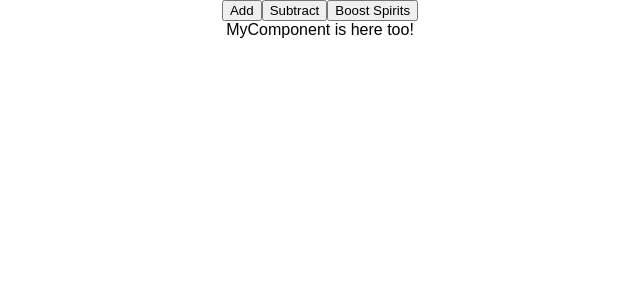
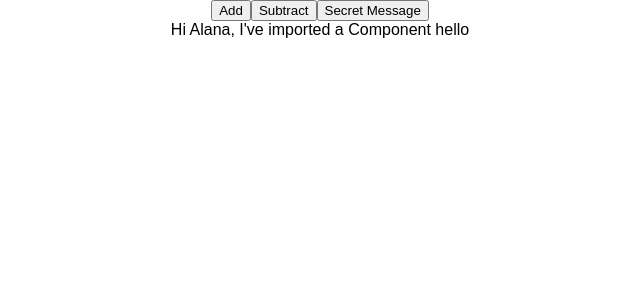
Before and after one commit to AlanaFarkas/up-and-down, a React (Create React App) app: page / in a window 1280 px wide. Shown: the top 300 px of the page, without its empty margins (320-960 px from the left). Built offline with nearby package versions, Linux system fonts and the light colour scheme.

Commit message:
adds props and renders them

```diff
--- a/src/App.js
+++ b/src/App.js
@@ -14,7 +14,7 @@ class App extends Component {
 
     this.up = this.up.bind(this);
     this.down = this.down.bind(this);
-    this.alana = this.alana.bind(this);
+    this.message = this.message.bind(this);
   }
 
   up() {
@@ -29,8 +29,8 @@ class App extends Component {
     })
   }
 
-  alana() {
-    console.log("You're gonna be ok girl");
+  message() {
+    console.log("You got this");
   }
 
   render() {
@@ -38,8 +38,8 @@ class App extends Component {
       <div className="App">
         <button onClick={this.up}>Add</button>
         <button onClick={this.down}>Subtract</button>
-        <button onClick={this.alana}>Boost Spirits</button>
-        <MyComponent />
+        <button onClick={this.message}>Secret Message</button>
+        <MyComponent name="Alana" test="hello"/>
       </div>
     );
   }
--- a/src/MyComponent.js
+++ b/src/MyComponent.js
@@ -3,9 +3,11 @@ import React, { Component } from 'react';
 class MyComponent extends Component {
 
 	render () {
+
+		const { name, test } = this.props
+
 		return (
-			<div>MyComponent is here too!</div>
-
+			<div>Hi {name}, I've imported a Component {test}</div>
 		)
 	}
 }
```
